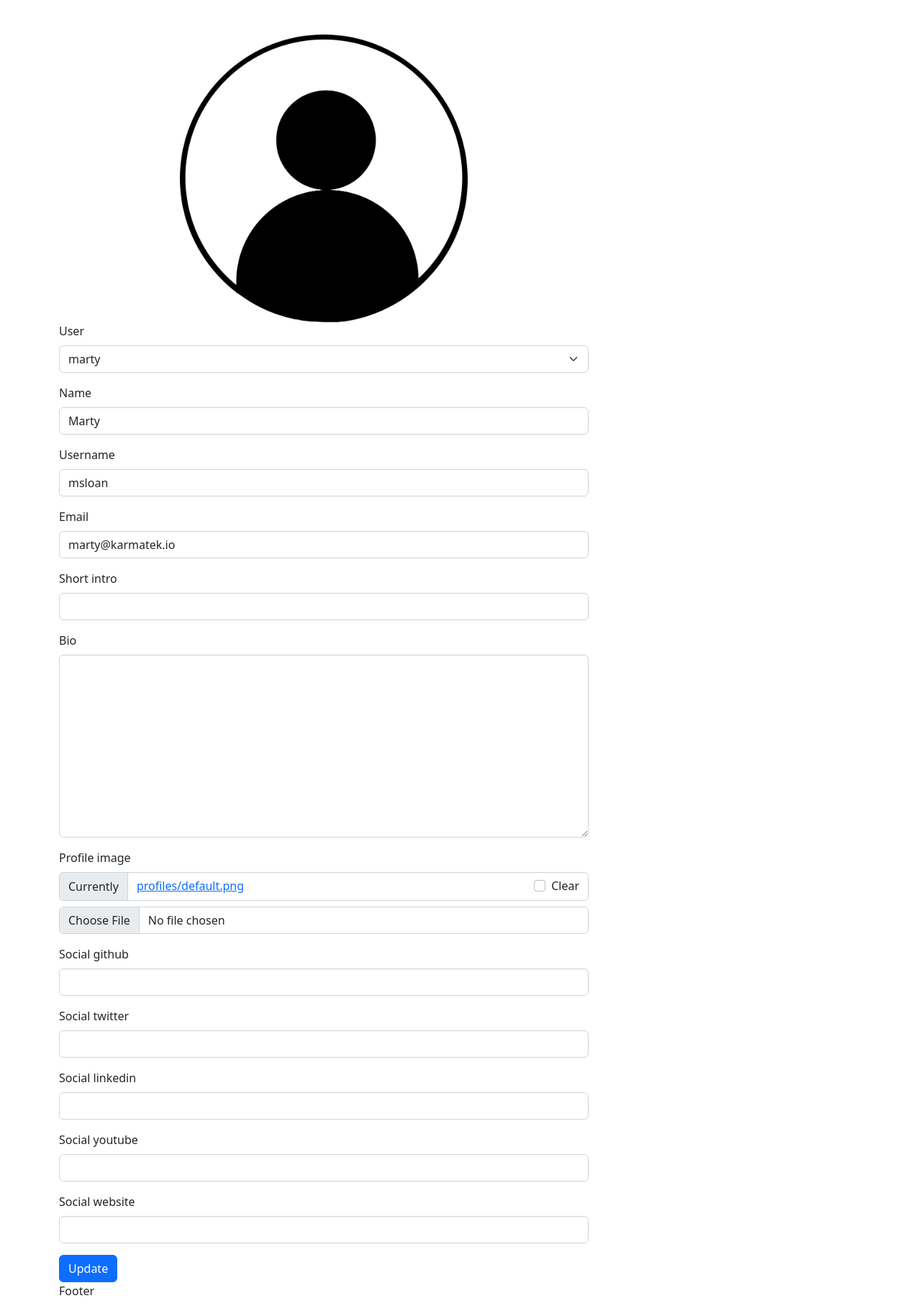
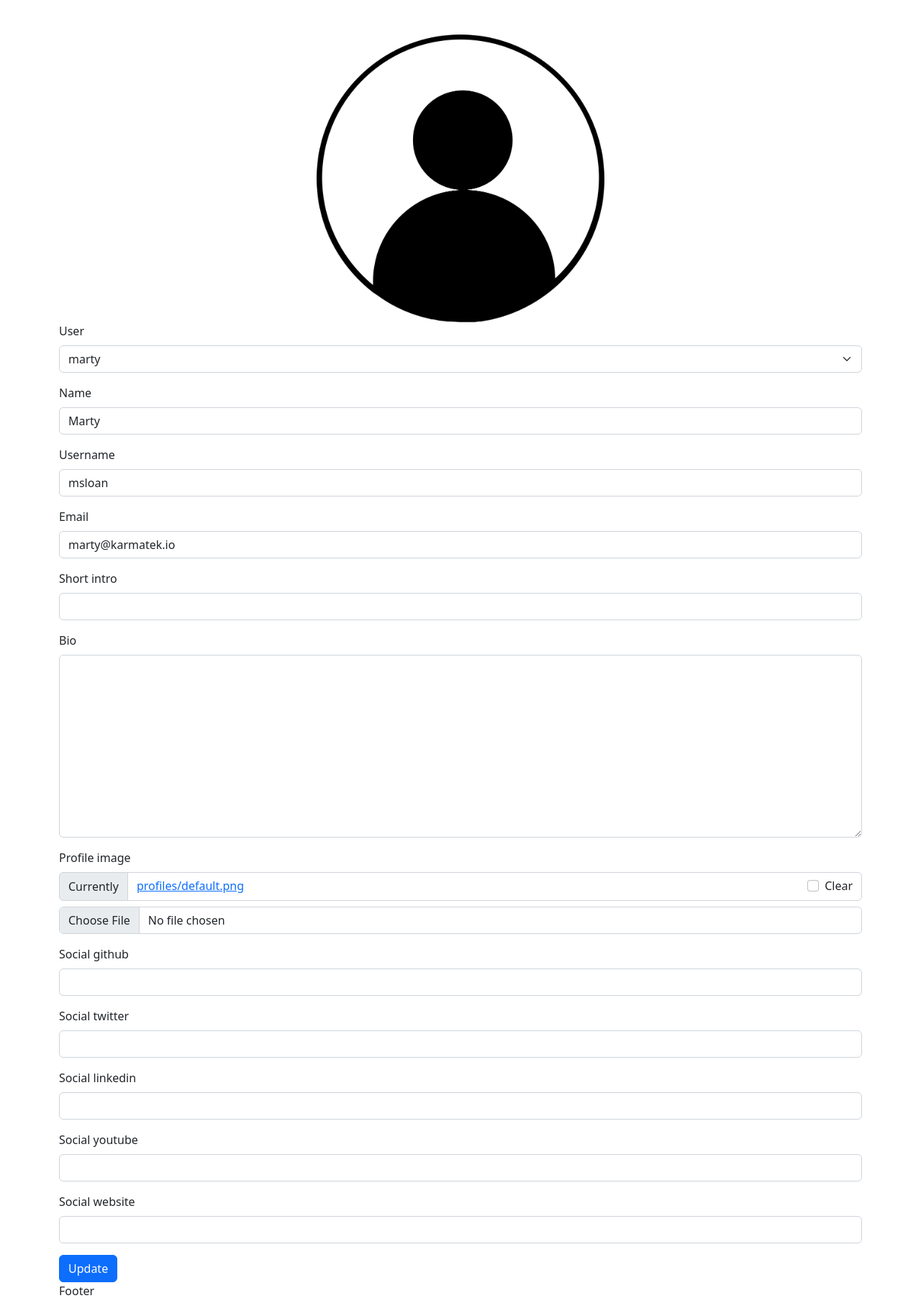
Before and after one commit to sloan58/devsearch, a Django app: page /profiles/542eab31-435d-4f02-ba22-8b14f9cf9d3a/edit in a window 1280 px wide. Shown: the part 56-1878 px from the top of the page at 72% size. Run offline with Django 4.2, Linux system fonts and the light colour scheme; data comes from the database, SQL or seed files in the repository; some libraries are stand-ins or nearby versions.

Commit message:
Adjust project.edit spacing

```diff
--- a/profiles/templates/profiles/edit.html
+++ b/profiles/templates/profiles/edit.html
@@ -3,7 +3,7 @@
 
 {% block content %}
     <div class="row">
-        <div class="col-12 col-md-8">
+        <div class="col-12">
             <img
                     src="{{ profile.profile_image.url }}"
                     class="img-fluid mx-auto d-block"
```
